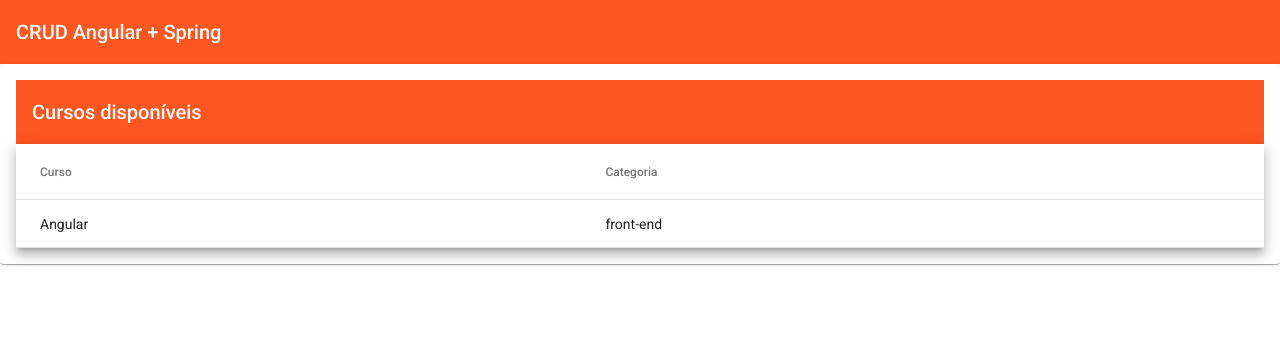
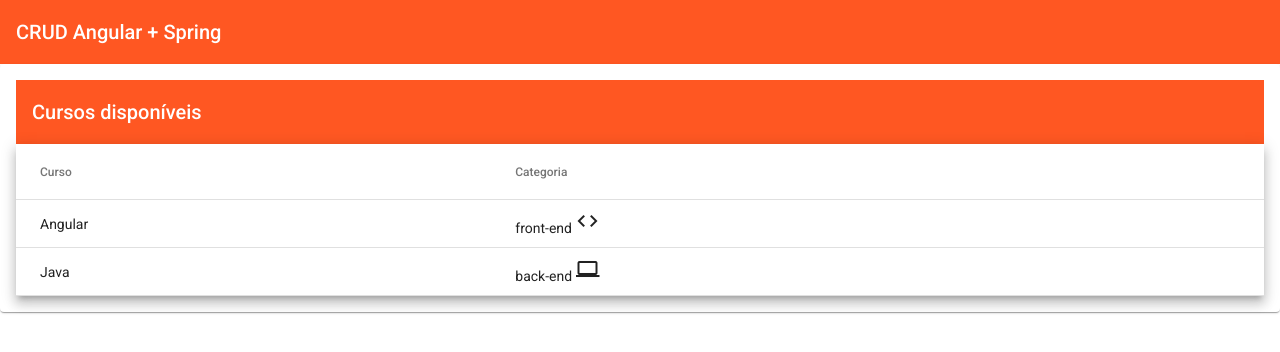
Before and after one commit to danimar1990/crud-angular-spring, an Angular app: page /courses in a window 1280 px wide. Shown: the top 352 px of the page. Built offline with nearby package versions, Linux system fonts and the light colour scheme.

Commit message:
Adicionado Pipe para mostrar ícones na listagem

```diff
--- a/src/app/courses/courses/courses.component.html
+++ b/src/app/courses/courses/courses.component.html
@@ -9,7 +9,10 @@
 
       <ng-container matColumnDef="category">
         <th mat-header-cell *matHeaderCellDef>Categoria</th>
-        <td mat-cell *matCellDef="let course">{{ course.category }}</td>
+        <td mat-cell *matCellDef="let course">{{ course.category }}
+          <mat-icon aria-hidden="false" aria-label="Categoria do curso">{{ course.category | category }}</mat-icon>
+        </td>
+
       </ng-container>
 
       <tr mat-header-row *matHeaderRowDef="displayedColumns"></tr>
--- a/src/app/courses/services/courses.service.ts
+++ b/src/app/courses/services/courses.service.ts
@@ -17,7 +17,7 @@
     return this.httpClient.get<Course[]>(this.API)
     .pipe(
       first(),
-      delay(5000),
+      delay(1000),
       tap(courses => console.log(courses))
     );
   }
--- a/src/app/shared/app-material/app-material.module.ts
+++ b/src/app/shared/app-material/app-material.module.ts
@@ -2,6 +2,7 @@
 import { MatButtonModule } from '@angular/material/button';
 import { MatCardModule } from '@angular/material/card';
 import { MatDialogModule } from '@angular/material/dialog';
+import { MatIconModule } from '@angular/material/icon';
 import { MatProgressSpinnerModule } from '@angular/material/progress-spinner';
 import { MatTableModule } from '@angular/material/table';
 import { MatToolbarModule } from '@angular/material/toolbar';
@@ -14,6 +15,7 @@
     MatProgressSpinnerModule,
     MatDialogModule,
     MatButtonModule,
+    MatIconModule,
   ],
 })
 export class AppMaterialModule {}
--- /dev/null
+++ b/src/app/shared/pipes/category.pipe.ts
@@ -0,0 +1,16 @@
+import { Pipe, PipeTransform } from '@angular/core';
+
+@Pipe({
+  name: 'category'
+})
+export class CategoryPipe implements PipeTransform {
+
+  transform(value: string): string {
+    switch (value) {
+      case 'front-end': return 'code';
+      case 'back-end': return 'computer';
+    }
+    return 'code';
+  }
+
+}
--- a/src/app/shared/shared.module.ts
+++ b/src/app/shared/shared.module.ts
@@ -2,10 +2,11 @@
 import { CommonModule } from '@angular/common';
 import { NgModule } from '@angular/core';
 import { ErrorDialogComponent } from './components/error-dialog/error-dialog.component';
+import { CategoryPipe } from './pipes/category.pipe';
 
 @NgModule({
-  declarations: [ErrorDialogComponent],
+  declarations: [ErrorDialogComponent, CategoryPipe],
   imports: [CommonModule, AppMaterialModule],
-  exports: [ErrorDialogComponent],
+  exports: [ErrorDialogComponent, CategoryPipe],
 })
 export class SharedModule {}
--- a/src/assets/courses.json
+++ b/src/assets/courses.json
@@ -1,3 +1,4 @@
 [
-  { "_id": "1", "name": "Angular", "category": "front-end"}
+  { "_id": "1", "name": "Angular", "category": "front-end"},
+  { "_id": "2", "name": "Java", "category": "back-end"}
 ]
```
Also changed, not shown: 1 other file (tests, documents, lock files or other folders).
